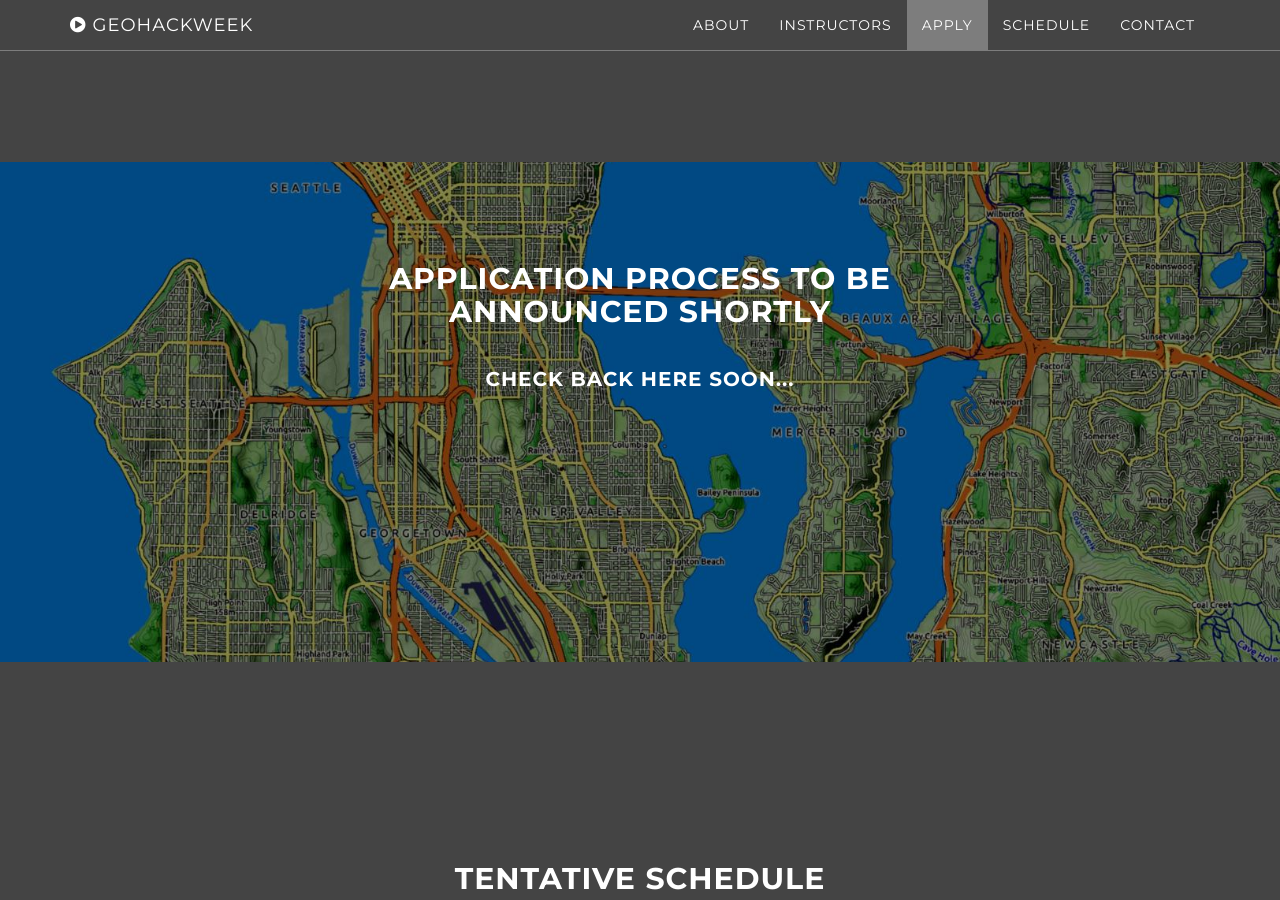
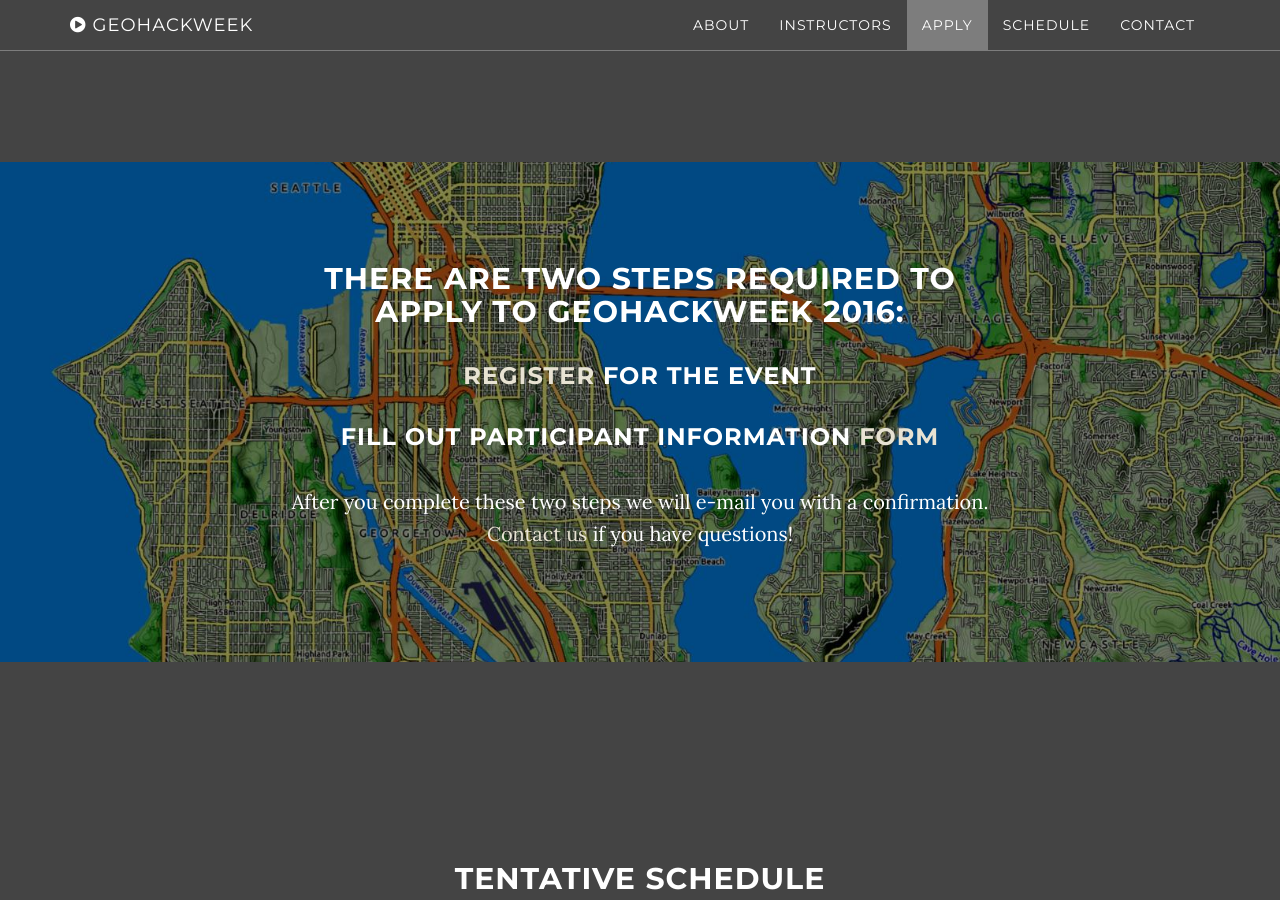
Before and after one commit to geohackweek/geohackweek.github.io, a Jekyll site: the page built from index.html, in a window 1280 px wide and 900 px high, scrolled down 2564 px. Built offline with Jekyll 4.4.1, drawn with Linux system fonts in a browser that asks for light colours.

Commit message:
registration info update

```diff
--- a/_includes/download.html
+++ b/_includes/download.html
@@ -3,8 +3,10 @@
         <div class="download-section">
             <div class="container">
                 <div class="col-lg-8 col-lg-offset-2">
-                    <h2>Application process to be announced shortly<h2>
-                      <p>Check back here soon...</p>
+                    <h2>There are two steps required to apply to geohackweek 2016:<h2>
+                        <h3><a href="https://www.eventbrite.com/">Register</a> for the event</h3>
+                        <h3>Fill out participant information <a href="https://form.jotform.com/62066401500138">form</a></h3>
+                      <p>After you complete these two steps we will e-mail you with a confirmation. <a href="mailto:{{ site.email }}">Contact us</a> if you have questions!</p>
                 </div>
             </div>
         </div>
```
Also changed, not shown: README.md, 11 other files.
